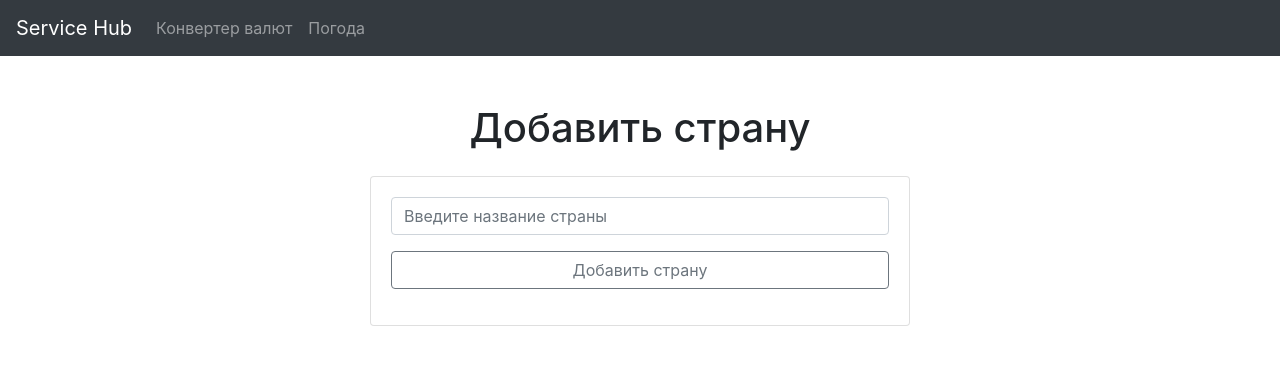
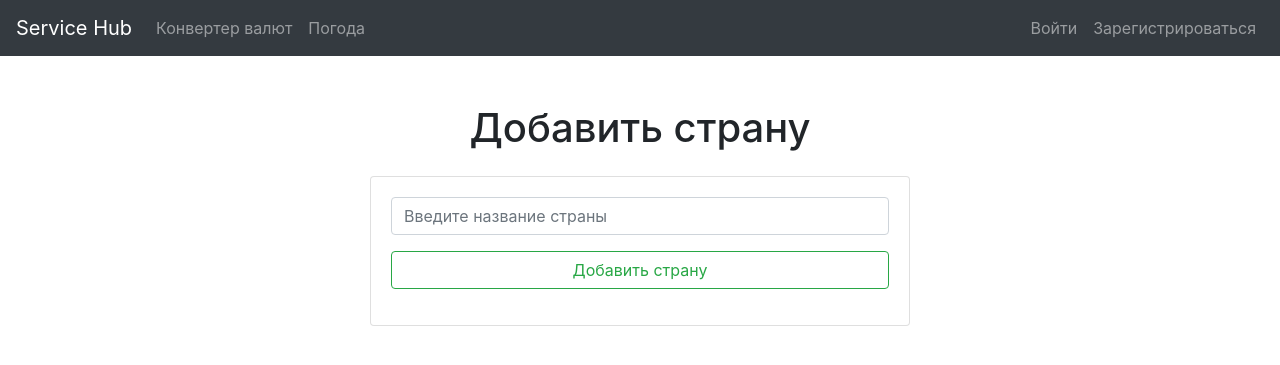
Before and after one commit to pappper1/MiniApps, a Django app: page /weather/add-country/ in a window 1280 px wide. Shown: the top 365 px of the page. Run offline with Django 5.2, Linux system fonts and the light colour scheme; parts of the project's set-up code (start-up, migrations or seed data) failed here and were passed over; some libraries are stand-ins or nearby versions.

Commit message:
Added buttons of login, started users app

```diff
--- a/templates/base.html
+++ b/templates/base.html
@@ -19,12 +19,29 @@
     <span class="navbar-toggler-icon"></span>
   </button>
   <div class="collapse navbar-collapse" id="navbarNav">
-    <ul class="navbar-nav">
+    <ul class="navbar-nav mr-auto">
       {% for item, url in navbar.items %}
         <li class="nav-item">
           <a class="nav-link" href="{% url url %}">{{ item }}</a>
         </li>
       {% endfor %}
+    </ul>
+    <ul class="navbar-nav">
+      {% if user.is_authenticated %}
+          <li class="nav-item">
+           <a class="nav-logo" href="{% url 'index' %}"><img src="{% static 'images/favicon.png' %}" alt="user" width="30" height="30"></a>
+        </li>
+        <li class="nav-item">
+          <a class="nav-link" href="{% url 'index' %}">{{ user.username }}</a>
+        </li>
+      {% else %}
+        <li class="nav-item">
+          <a class="nav-link" href="{% url 'index' %}">Войти</a>
+        </li>
+          <li class="nav-item">
+          <a class="nav-link" href="{% url 'index' %}">Зарегистрироваться</a>
+        </li>
+      {% endif %}
     </ul>
   </div>
 </nav>
--- a/weather/templates/weather/add_country.html
+++ b/weather/templates/weather/add_country.html
@@ -12,7 +12,7 @@
                         <div class="form-group mb-3">
                             <input type="text" class="form-control" id="country-name" name="country_name" placeholder="Введите название страны" required>
                         </div>
-                        <button class="btn btn-outline-secondary btn-block" type="submit">Добавить страну</button>
+                        <button class="btn btn-outline-success btn-block" type="submit">Добавить страну</button>
                     </form>
                     {% if success %}
                     <div class="alert alert-success mt-3">
--- a/weather/views.py
+++ b/weather/views.py
@@ -1,6 +1,5 @@
 import logging
 
-from django.http import JsonResponse
 from django.shortcuts import render, redirect
 from django.core.cache import cache
 
```
Also changed, not shown: MiniApps/settings.py (+8 -0 lines).
